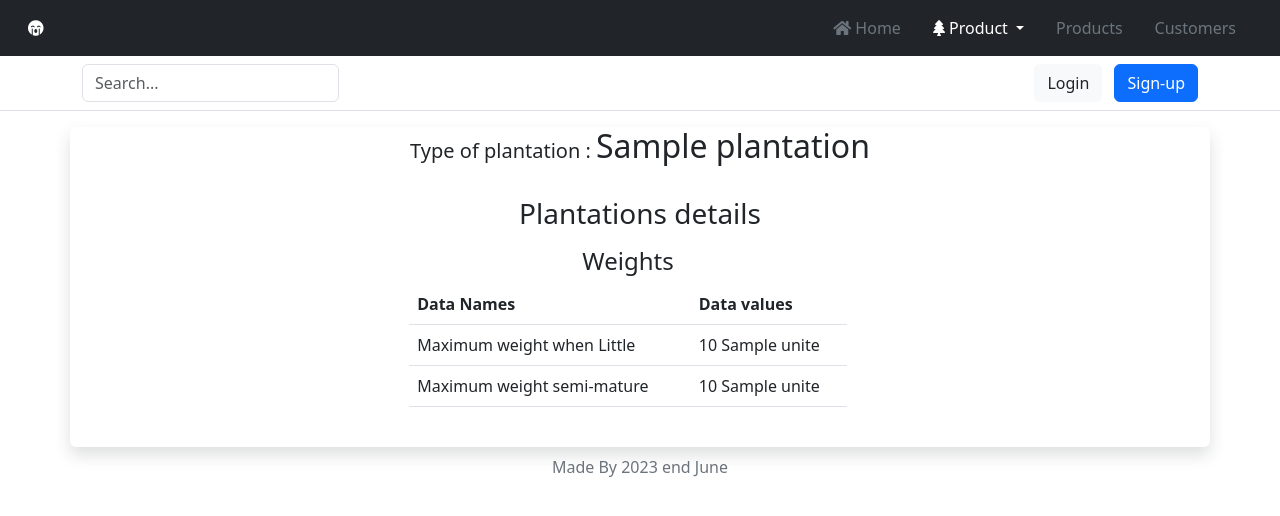
After one commit to MamyAndry/Aquaponie, a CodeIgniter app: a page that uses application/views/template/index.php in a window 1280 px wide. The commit adds this page. Shown: the top 516 px of the page. Run offline with CodeIgniter, Linux system fonts and the light colour scheme; tables that the repository leaves empty hold one stand-in row (values such as "Sample post").

Commit message:
add unite

```diff
--- /dev/null
+++ b/affichage/statistique/schema.sql
@@ -0,0 +1,6 @@
+create table unite (
+    id_unite varchar(8) primary key ,
+    nom varchar(255) not null
+);
+create sequence s_unite start 1 increment 1;
+insert into unite values ('UNIT000'||nextval('s_unite'),'Kg'), ('UNIT000'||nextval('s_unite'),'Mois'), ('UNIT000'||nextval('s_unite'),'cm');
--- a/application/config/database.php
+++ b/application/config/database.php
@@ -77,7 +77,7 @@ $db['default'] = array(
 	'dsn'	=> '',
 	'hostname' => 'localhost',
 	'username' => 'postgres',
-	'password' => 'postgres',
+	'password' => 'pixel',
 	'database' => 'aquaponie',
 	'dbdriver' => 'postgre',
 	'dbprefix' => '',
--- a/application/controllers/Fish.php
+++ b/application/controllers/Fish.php
@@ -15,6 +15,8 @@ class Fish extends CI_Controller {
 		$fishes = $this->fish->get_all_type();
 
 		$data['fishes'] = $fishes;
+        $unities = get_unities();
+        $data['unities'] = $unities;
 		$data['page_title'] = "Fishes Pages";
 		$data['body'] = 'fish/index';
 
@@ -34,6 +36,8 @@ class Fish extends CI_Controller {
 		try{
 			$fishes = $this->fish->get_Fish( $fish );
 			$data['fishes'] = $fishes;
+            $unities = get_unities();
+            $data['unities'] = $unities;
 			$data['page_title'] = " Fish page ";
 			$data['body'] = 'fish/abouts';
 			$this->load->view('template/index' , $data);
--- a/application/controllers/Plantation.php
+++ b/application/controllers/Plantation.php
@@ -13,10 +13,28 @@ class Plantation extends CI_Controller
         $plantations = $this->plantation->get_all_type();
 
         $data['plantations'] = $plantations;
+        $unities = get_unities();
+        $data['unities'] = $unities;
         $data['page_title'] = "Plantations Pages";
         $data['body'] = 'plantation/index';
 
         $this->load->view('template/index' , $data);
+
+    }
+
+    // For seeing details for one type of fish
+    public function see( $plantation = '' ){
+        try{
+            $plantations = $this->plantation->get_Plantation( $plantation );
+            $data['plantations'] = $plantations;
+            $unities = get_unities();
+            $data['unities'] = $unities;
+            $data['page_title'] = " Plantation page ";
+            $data['body'] = 'plantation/abouts';
+            $this->load->view('template/index' , $data);
+        }catch(Exception $e){
+            echo $e->getMessage();
+        }
 
     }
 
--- a/application/helpers/database_helper.php
+++ b/application/helpers/database_helper.php
@@ -36,6 +36,14 @@
 			return $result;
 		}
 	}
-
+	if ( !function_exists('get_unities') ){
+		function get_unities(){
+			$sql = "select * from unite";
+			$CI =& get_instance();
+			$query = $CI->db->query($sql);
+			$result = $query->result_array();
+			return $result;
+		}
+	}
 
 ?>
--- a/application/models/fish/Type_Fish.php
+++ b/application/models/fish/Type_Fish.php
@@ -118,6 +118,10 @@
 			$type->name_type_fish 	= $data["name_type_fish"];
 			$type->maturity_period = $data["maturity_period"];
 			$type->maturity_size 	= $data["maturity_size"];
+            $type->weight_max_little =$data["weight_max_little"];
+            $type->weight_max_average=$data["weight_max_average"];
+            $type->size_max_little   =$data["size_max_little"];
+            $type->size_max_average  = $data["size_max_average"];
 			return $type;
 		}
 
--- a/application/models/plantation/Type_Plantation.php
+++ b/application/models/plantation/Type_Plantation.php
@@ -84,6 +84,56 @@
 			return $results;
 		}
 
+        public static function get_instance( $data ){
+            $type = new Type_plantation();
+            $type->id_type_plantation 	= $data["id_type_plantation"];
+            $type->name_type_plantation 	= $data["name_type_plantation"];
+            $type->weight_max_baby =$data["weight_max_baby"];
+            $type->weight_max_semi_mature=$data["weight_max_semi_mature"];
+            return $type;
+        }
+
+        public function get_Type_By_Id( $idType ){
+            if( empty($idType) ){
+                throw new Exception("This type of Plantation doesn't exist");
+            }
+            $sql = "select * from %s where id_type_plantation like %s";
+            $sql = sprintf( $sql, Type_plantation::$TABLE, $this->db->escape('%'.$idType.'%'));
+            $sql = $this->db->query($sql);
+            $results = $sql->result_array();
+            $plantations = array();
+            foreach( $results as $row ){
+                $type = Type_plantation::get_instance($row);
+                $plantations[] = $type;
+            }
+            return $plantations;
+        }
+
+        public function get_Type( $type ){
+            if( empty($type) ){
+                throw new Exception("This type of Plantation doesn't exist");
+            }
+            $sql = "select * from %s where name_type_plantation like %s";
+            $sql = sprintf( $sql, Type_plantation::$TABLE, $this->db->escape('%'.$type.'%') );
+            $sql = $this->db->query($sql);
+            $results = $sql->result_array();
+            $plantations = [];
+            foreach( $results as $row ){
+                $type = Type_plantation::get_instance($row);
+                $plantations[] = $type;
+            }
+            return $plantations;
+        }
+
+        public function get_Plantation( $id_or_name ){
+            $byId = $this->get_Type_By_Id( $id_or_name );
+            $byName = $this->get_Type( $id_or_name );
+            if( count($byId) == 0  && count($byName) == 0){
+                throw new Exception("This type of fish doesn't exist in your data. May be you have forgotten to add it");
+            }
+            return ( count($byId) == 0 && count($byName) > 0 ) ? $byName : $byId;
+        }
+
 	}
 
 
--- a/application/views/fish/index.php
+++ b/application/views/fish/index.php
@@ -25,11 +25,11 @@
 										<tbody>
 											<tr >
 												<td class="p-2"> Maturity Period</td>
-												<td class="text-end"> <?php echo $fish->maturity_period; ?> month(s) </td>
+												<td class="text-end"> <?php echo $fish->maturity_period." ".$unities[2]['nom']; ?></td>
 											</tr>
                                             <tr>
                                                 <td class="p-2"> Maturity Length</td>
-                                                <td class="text-end"> <?php echo $fish->maturity_size; ?> cm </td>
+                                                <td class="text-end"> <?php echo $fish->maturity_size." ".$unities[1]['nom']; ?></td>
                                             </tr>
 											<tr class="">
 												<td></td>
@@ -46,7 +46,7 @@
 						</div>
 					</div>
 			<?php } ?>
-			<div class="card col-lg-3 shadow border-0 col-md-5 offset-md-1 col-sm-12"  data-aos="zoom-in" data-aos-delay="1000">
+			<div class="card col-lg-4 shadow p-3 my-lg-2 col-md-5 offset-md-1 border-0  col-sm-12 "  data-aos="zoom-in" data-aos-delay="1000">
                 <div class="card-body">
                     <div class="row my-lg-5 my-md-3 my-sm-2 my-5">
                         <div class="img-fluid text-decoration-none text-center">
--- /dev/null
+++ b/application/views/plantation/abouts.php
@@ -0,0 +1,45 @@
+<div class="container my-2">
+    <?php
+    foreach( $plantations as $plantation ) { ?>
+        <div class="row card shadow border-0">
+            <div class="card-title">
+                <div class="row">
+                    <div class="row-title">
+                        <h5 class="text-center">
+                            Type of plantation : <span class="h2"> <?php echo $plantation->name_type_plantation ?> </span>
+                        </h5>
+                    </div>
+                </div>
+            </div>
+            <div class="card-body">
+                <div class="row">
+                    <h3 class="text-center"> Plantations details </h3>
+                    <div class="row justify-content-center">
+                        <div class="col-lg-5 my-2">
+                            <h4 class="text-center">
+                                Weights
+                            </h4>
+                            <table class="table">
+                                <thead>
+                                <th>Data Names</th>
+                                <th>Data values</th>
+                                </thead>
+                                <tbody>
+                                <tr>
+                                    <td>Maximum weight when Little</td>
+                                    <td><?php echo $plantation->weight_max_baby." ".$unities[0]['nom'];?></td>
+                                </tr>
+                                <tr>
+                                    <td>Maximum weight semi-mature </td>
+                                    <td><?php echo $plantation->weight_max_semi_mature." ".$unities[0]['nom'];?></td>
+                                </tr>
+                                </tbody>
+                            </table>
+                        </div>
+                    </div>
+                </div>
+            </div>
+        </div>
+
+    <?php } ?>
+</div>
--- a/application/views/template/Header.php
+++ b/application/views/template/Header.php
@@ -1,6 +1,6 @@
 <header>
     <div class="px-3 py-2 bg-dark text-white">
-      <div class="container">
+      <div class="container-fluid">
         <div class="d-flex flex-wrap align-items-center justify-content-center justify-content-lg-start">
           <a href="" class="d-flex align-items-center my-2 my-lg-0 me-lg-auto text-white text-decoration-none">
             <!--<svg class="bi me-2" width="40" height="32" role="img" aria-label="Bootstrap"><use xlink:href="#bootstrap"></use></svg>-->
--- a/application/views/template/index.php
+++ b/application/views/template/index.php
@@ -12,7 +12,7 @@
 	</title>
 </head>
 <body>
-	<div class="container">
+	<div class="container-fluid" style="--bs-gutter-x: 0em; ">
 		<?php
 			$this->load->view('template/Header');
 			$this->load->view( $body );
--- a/composer.json
+++ b/composer.json
@@ -11,7 +11,7 @@
 		"source": "https://github.com/bcit-ci/CodeIgniter"
 	},
 	"require": {
-		"php": ">=5.3.7"
+		"php": ">=5.4"
 	},
 	"suggest": {
 		"paragonie/random_compat": "Provides better randomness in PHP 5.x"
```
Also changed, not shown: application/views/fish/abouts.php (+16 -12 lines), application/views/plantation/index.php (+6 -6 lines).
